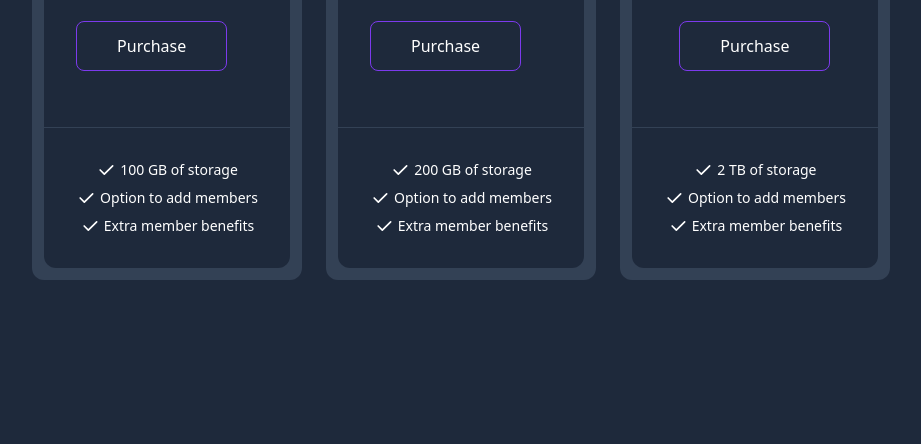
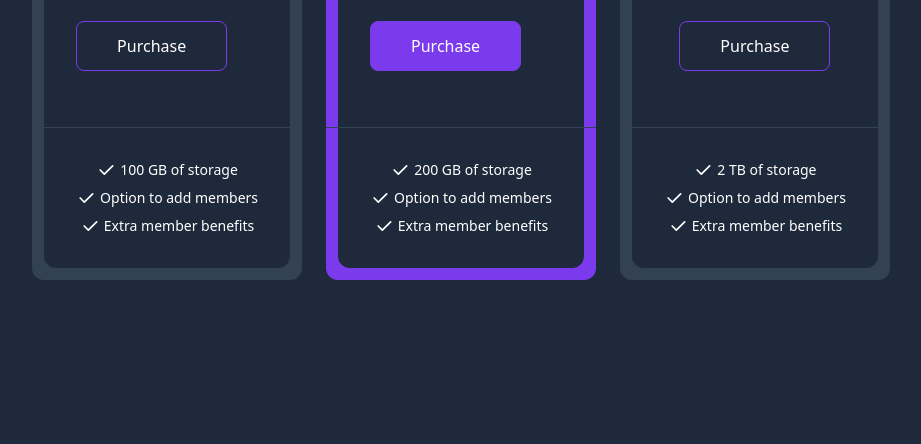
Before and after one commit to MdRayhanAhmed/pricing-cards, a plain HTML site: page index.html in a window 1280 px wide. Shown: the part 356-800 px from the top of the page, without its empty margins (179-1100 px from the left). Drawn offline with nearby package versions, Linux system fonts and the light colour scheme.

Commit message:
Update Standard card part

```diff
--- a/index.html
+++ b/index.html
@@ -89,7 +89,7 @@
           </div>
         </div>
         <!-- Col 2 -->
-        <div class="bg-slate-700 rounded-xl text-white">
+        <div class="bg-violet-600 rounded-xl text-white">
           <!-- Upper Container -->
           <div class="p-8 mx-3 mt-3 rounded-t-xl bg-slate-800">
             <div class="text-center uppercase">Standard</div>
@@ -98,7 +98,7 @@
             <div>
               <a
                 href="#"
-                class="inline-block px-10 py-3 my-6 text-center border border-violet-600 rounded-lg duration-200 hover:bg-violet-800 hover:border-violet-800"
+                class="inline-block px-10 py-3 my-6 text-center border border-violet-600 rounded-lg duration-200 bg-violet-600 hover:bg-violet-800 hover:border-violet-800"
                 >Purchase</a
               >
             </div>
```
